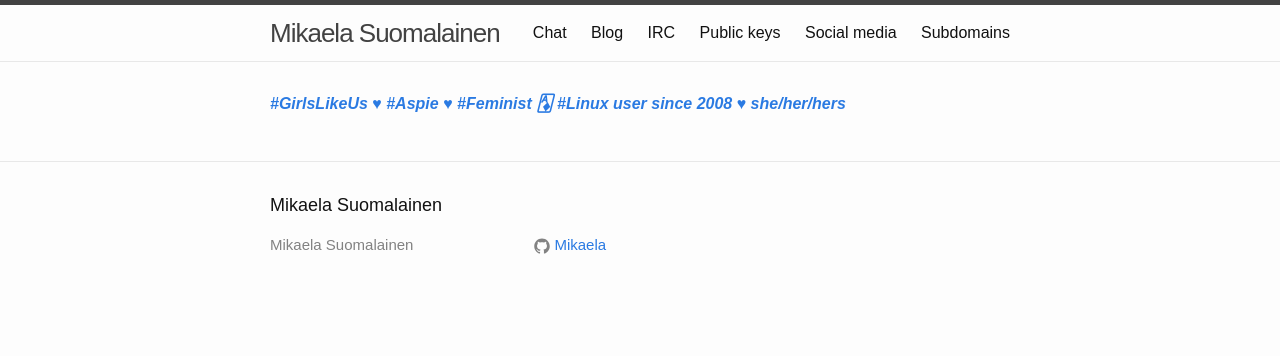
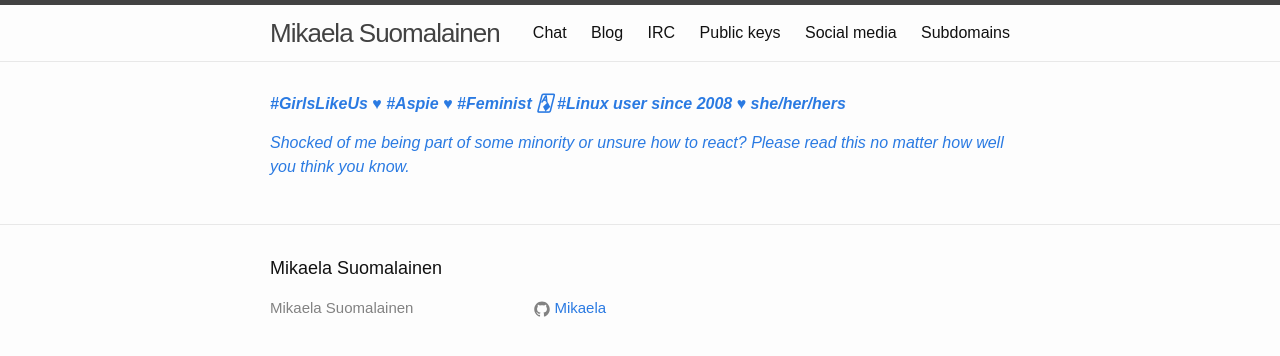
Before and after one commit to Mikaela/mikaela.github.io, a Jekyll site: the page built from index.markdown, in a window 1280 px wide. Shown: the top 356 px of the page. Built offline with Jekyll 4.4.1, drawn with Linux system fonts in a browser that asks for light colours; Markdown is read by kramdown in place of the engine named in the settings.

Commit message:
index: add the notice even if it's stupid

```diff
--- a/index.markdown
+++ b/index.markdown
@@ -4,3 +4,5 @@ excerpt: "#GirlsLikeUs ♥ #Aspie ♥ #Feminist 🃁 #Linux user since 2008 ♥
 ---
 
 ***[#GirlsLikeUs ♥ #Aspie ♥ #Feminist 🃁 #Linux user since 2008 ♥ she/her/hers]({{ site.url }}/about)***
+
+*[Shocked of me being part of some minority or unsure how to react? Please read this no matter how well you think you know.]({{ site.url }}/{% post_url 2015-09-09-act-around-trans %})*
```
